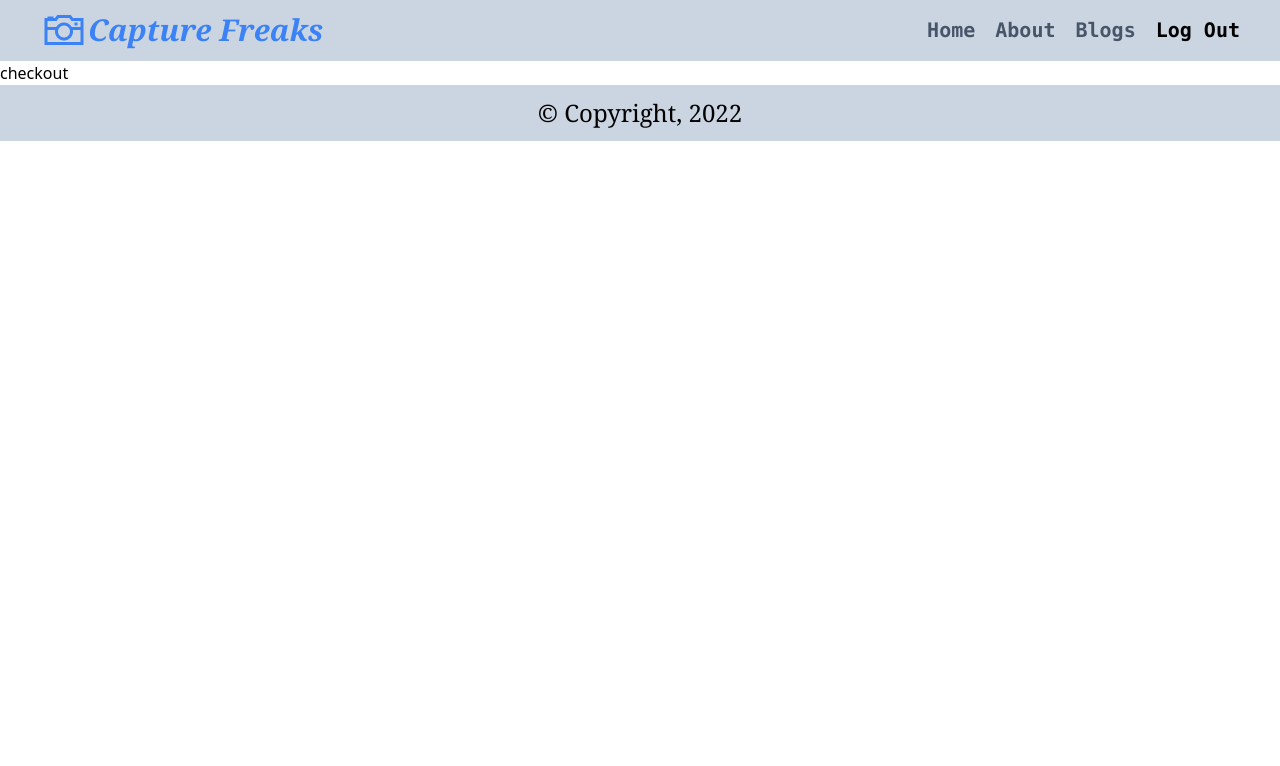
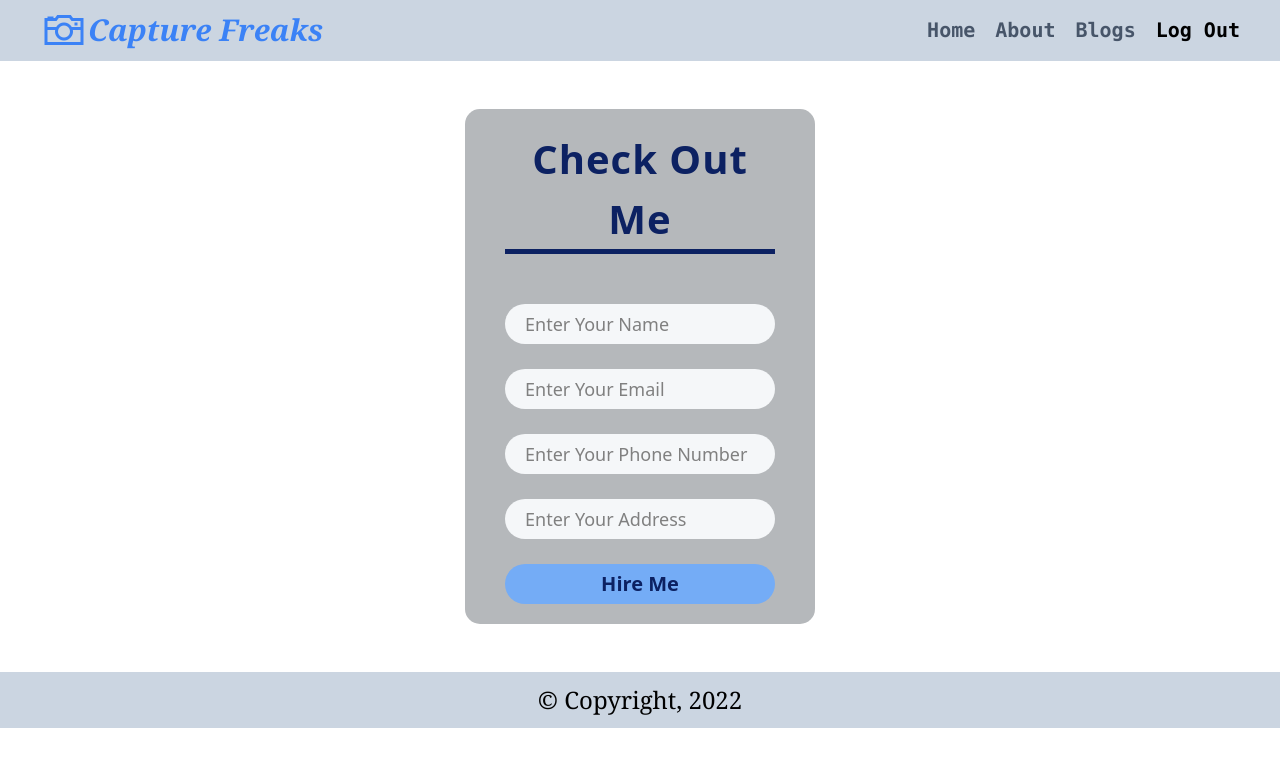
Before and after one commit to HossainRafi/CaptureFreaks, a React (Create React App) app: page /checkout in a window 1280 px wide. Shown: the top 766 px of the page. Built offline with nearby package versions, Linux system fonts and the light colour scheme; no server answers; sample sign-in values are in the browser's storage.

Commit message:
checkout done

```diff
--- a/src/component/Checkout/Checkout.js
+++ b/src/component/Checkout/Checkout.js
@@ -1,10 +1,20 @@
 import React from 'react';
+import { ToastContainer, toast } from "react-toastify";
+import "react-toastify/dist/ReactToastify.css";
 
 const Checkout = () => {
     return (
-        <div>
-            <h1>checkout</h1>
-        </div>
+      <div className="login-container">
+        <div className="login-title">Check Out Me</div>
+        <form className="login-form">
+          <input type="text" placeholder="Enter Your Name" />
+          <input type="email" placeholder="Enter Your Email" />
+          <input type="text" placeholder="Enter Your Phone Number" />
+          <input type="text" placeholder="Enter Your Address" />
+        </form>
+        <button onClick={toast}>Hire Me</button>
+        <ToastContainer />
+      </div>
     );
 };
 
--- a/src/component/Login/Login.js
+++ b/src/component/Login/Login.js
@@ -58,20 +58,14 @@ const Login = () => {
     if (error) {
       switch (error?.code) {
         case "auth/invalid-email":
-          toast("OOPS..!! Something Went Wrong. Try Again Later", {
-            id: "popup",
-          });
+          toast("OOPS..!! Something Went Wrong. Try Again Later");
           break;
 
         case "auth/invalid-password":
-          toast("OOPS..!! Something Went Wrong. Try Again Later", {
-            id: "popup",
-          });
+          toast("OOPS..!! Something Went Wrong. Try Again Later");
           break;
         default:
-          toast("OOPS..!! Something Went Wrong. Try Again Later", {
-            id: "popup",
-          });
+          toast("OOPS..!! Something Went Wrong. Try Again Later");
       }
     }
   }, [hookError, googleError]);
--- a/src/component/Signup/Signup.js
+++ b/src/component/Signup/Signup.js
@@ -2,7 +2,7 @@ import React, { useEffect, useState } from "react";
 import { Link, useLocation, useNavigate } from "react-router-dom";
 import "../Login/login.css";
 import auth from "./../../Firebase/firebase.init";
-import { useCreateUserWithEmailAndPassword } from "react-firebase-hooks/auth";
+import { useCreateUserWithEmailAndPassword, useSignInWithGoogle } from "react-firebase-hooks/auth";
 import { ToastContainer, toast } from "react-toastify";
 import "react-toastify/dist/ReactToastify.css";
 
@@ -22,6 +22,9 @@ const Signup = () => {
 
   const [createUserWithEmailAndPassword, user, loading, hookError] =
     useCreateUserWithEmailAndPassword(auth, { sendEmailVerification: true });
+
+  const [signInWithGoogle, googleUser, googleLoading, googleError] =
+    useSignInWithGoogle(auth);
 
   const handleEmailChange = (e) => {
     const emailRegex = /\S+@\S+\.\S+/;
@@ -89,9 +92,13 @@ const Signup = () => {
     }
   }, [user]);
 
+  const handleGoogleLogin = () => {
+    signInWithGoogle();
+  };
+
   return (
     <div className="login-container">
-      <div className="login-title">Sign Up</div>
+      <div className="login-title">Sign Up First</div>
       <form className="login-form" onSubmit={handleLogin}>
         <input
           type="text"
@@ -104,9 +111,7 @@ const Signup = () => {
           placeholder="password"
           onChange={handlePasswordChange}
         />
-          {errors?.password && (
-            <p className="error-message">{errors.password}</p>
-          )}
+        {errors?.password && <p className="error-message">{errors.password}</p>}
 
         <input
           type="password"
@@ -116,7 +121,7 @@ const Signup = () => {
 
         <button>Sign Up</button>
       </form>
-      <button>Sign Up with Google</button>
+      <button onClick={handleGoogleLogin}>Sign Up with Google</button>
       <div>
         <p className="font-medium text-lg text-center text-white mt-4">
           Don't have an account ?
```
Lines whose indentation alone changed are shown as unchanged.
